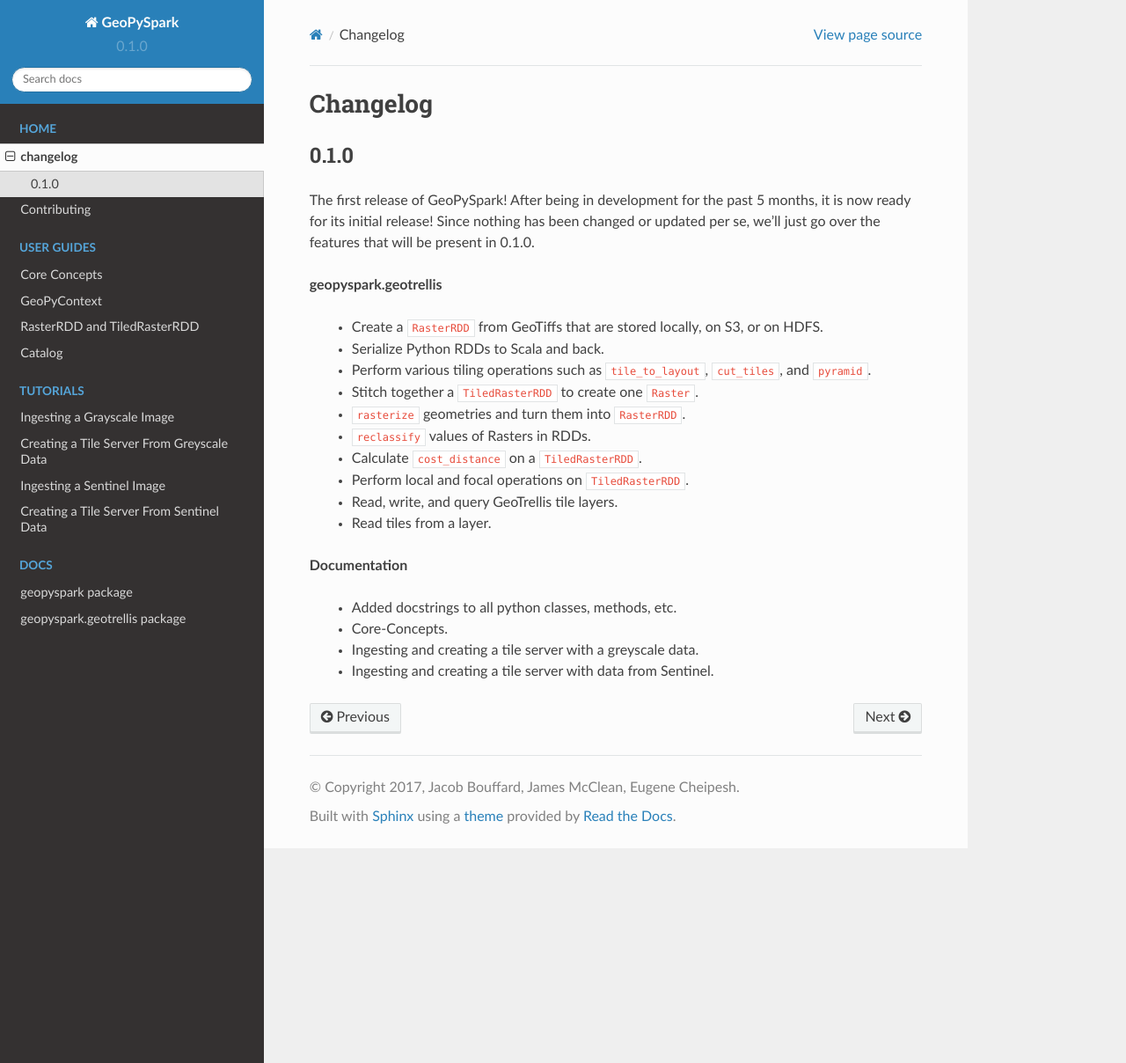
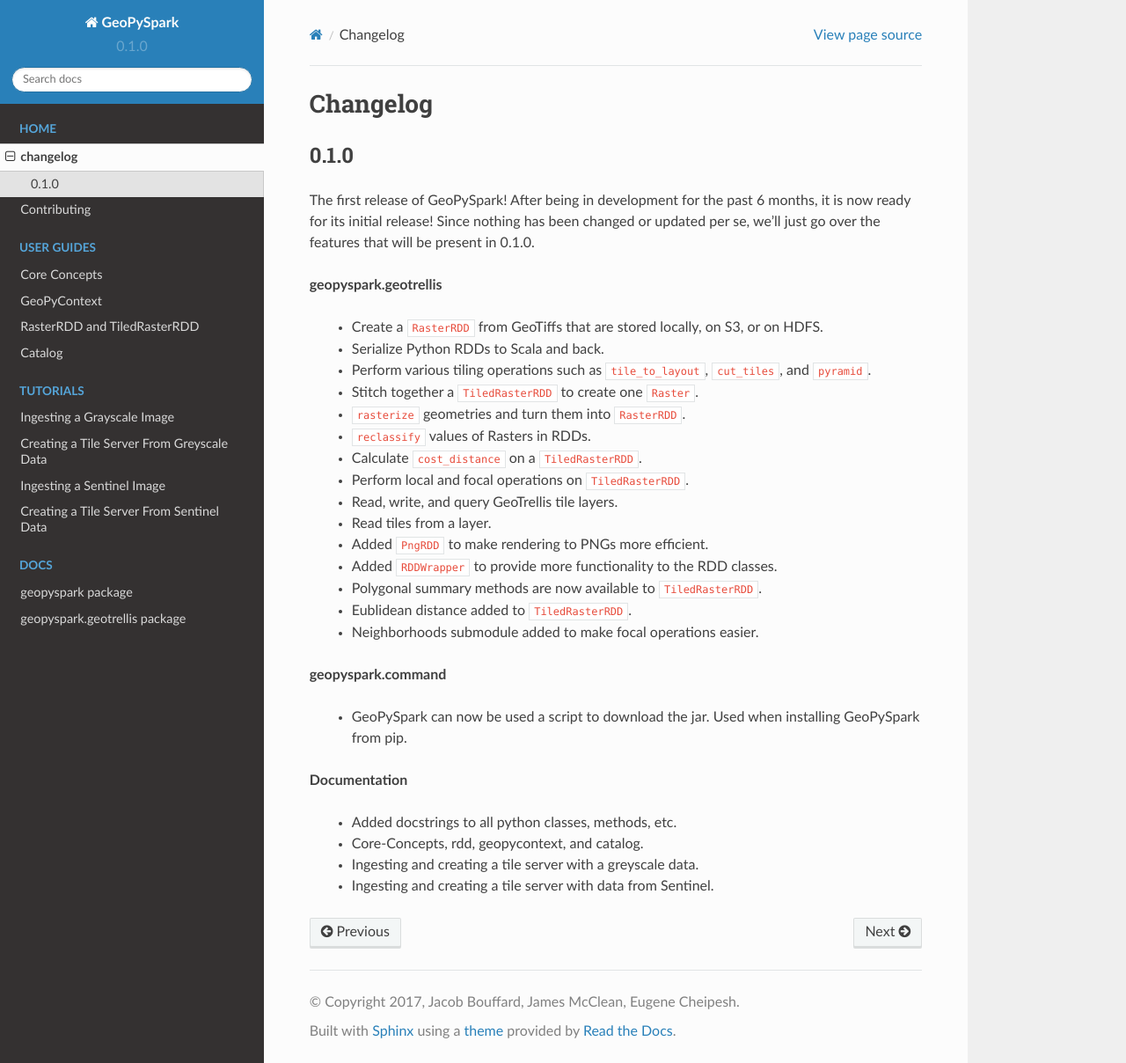
Before and after one commit to locationtech-labs/geopyspark, a Sphinx documentation site: the page built from docs/CHANGELOG.rst, in a window 1280 px wide and 1208 px high. Shown: the whole window at 88% size. Built offline with Sphinx 7.4.7 and the Read the Docs theme 2.0.0, drawn with Linux system fonts in a browser that asks for light colours.

Commit message:
Updated CHANGELOG

```diff
--- a/docs/CHANGELOG.rst
+++ b/docs/CHANGELOG.rst
@@ -4,7 +4,7 @@
 0.1.0
 ------
 
-The first release of GeoPySpark! After being in development for the past 5
+The first release of GeoPySpark! After being in development for the past 6
 months, it is now ready for its initial release! Since nothing has been changed
 or updated per se, we'll just go over the features that will be present in
 0.1.0.
@@ -24,10 +24,20 @@
  - Perform local and focal operations on ``TiledRasterRDD``.
  - Read, write, and query GeoTrellis tile layers.
  - Read tiles from a layer.
+ - Added ``PngRDD`` to make rendering to PNGs more efficient.
+ - Added ``RDDWrapper`` to provide more functionality to the RDD classes.
+ - Polygonal summary methods are now available to ``TiledRasterRDD``.
+ - Eublidean distance added to ``TiledRasterRDD``.
+ - Neighborhoods submodule added to make focal operations easier.
+
+**geopyspark.command**
+
+ - GeoPySpark can now be used a script to download the jar.
+   Used when installing GeoPySpark from pip.
 
 **Documentation**
 
  - Added docstrings to all python classes, methods, etc.
- - Core-Concepts.
+ - Core-Concepts, rdd, geopycontext, and catalog.
  - Ingesting and creating a tile server with a greyscale data.
  - Ingesting and creating a tile server with data from Sentinel.
```
